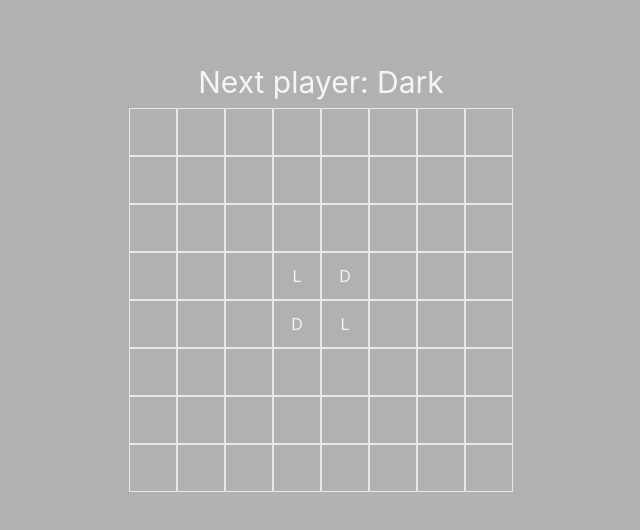
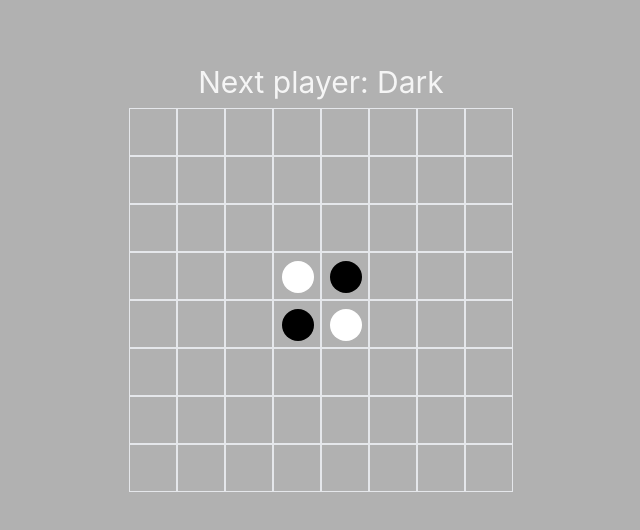
Before and after one commit to heyimkaijoe/my-reversi, a React (Vite) app: page / in a window 1280 px wide. Shown: the top 530 px of the page, without its empty margins (319-959 px from the left). Built offline with nearby package versions, Linux system fonts and the light colour scheme.

Commit message:
Add: dark/light disk style

```diff
--- a/components/disk/index.jsx
+++ b/components/disk/index.jsx
@@ -1,12 +1,15 @@
 export default function Disk({ row, col, isDarkDisk, onPlay }) {
-    // TODO: turn value into dark/light disk(circle)
-    let value;
+    const num = row * 8 + col;
+    let coloringClasses;
     if (isDarkDisk) {
-        value = "D";
+        coloringClasses = "bg-black";
     } else if (isDarkDisk === false) {
-        value = "L";
+        coloringClasses = "bg-white";
     };
-    const num = row * 8 + col;
 
-    return <button className="size-12 p-2 border" onClick={() => onPlay(num)}>{value}</button>;
+    return (
+        <button className="size-12 p-2 border" onClick={() => onPlay(num)}>
+            <div className={coloringClasses ? ("size-8 rounded-full " + coloringClasses) : ""}></div>
+        </button>
+    );
 }
```
